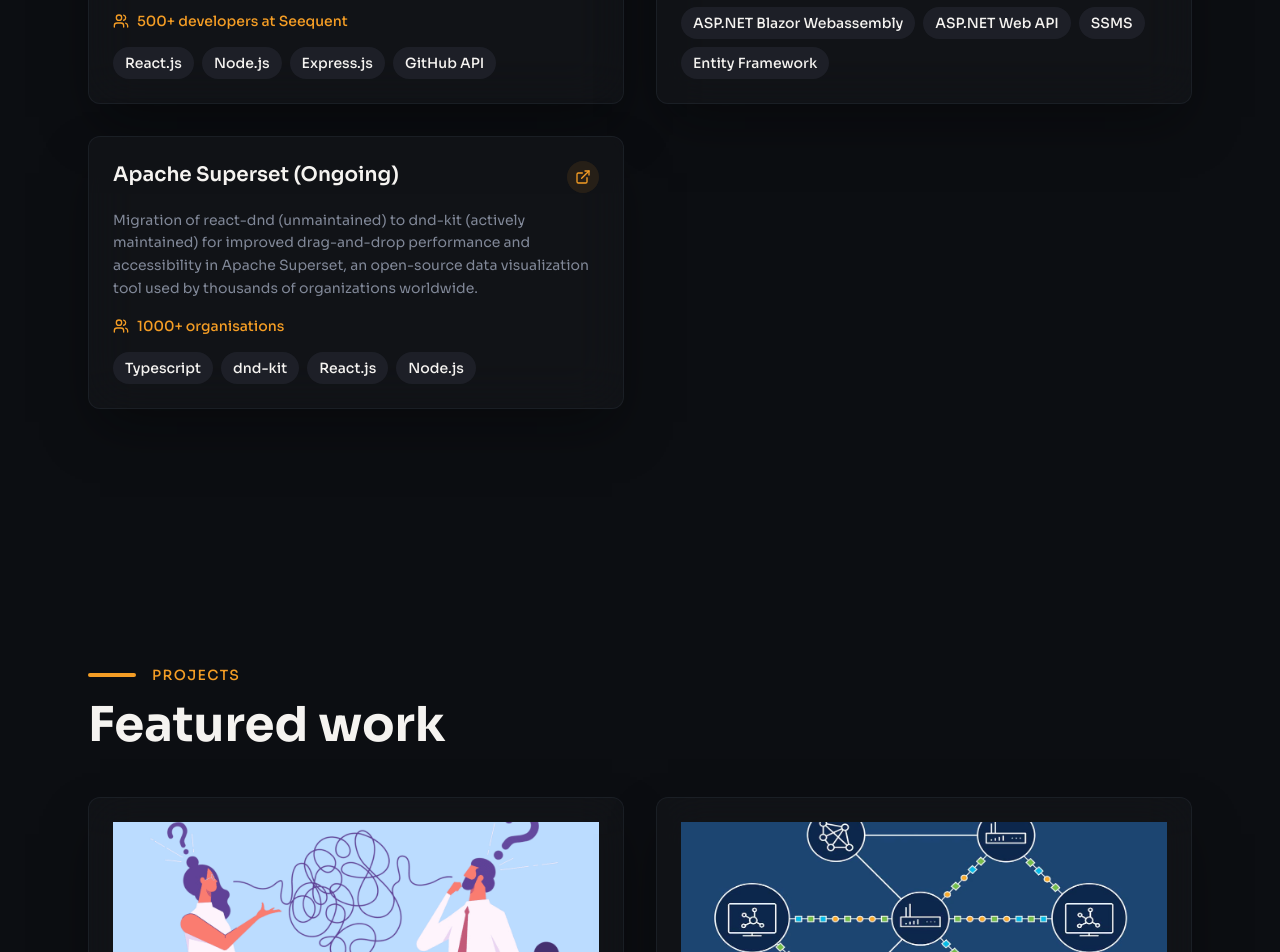
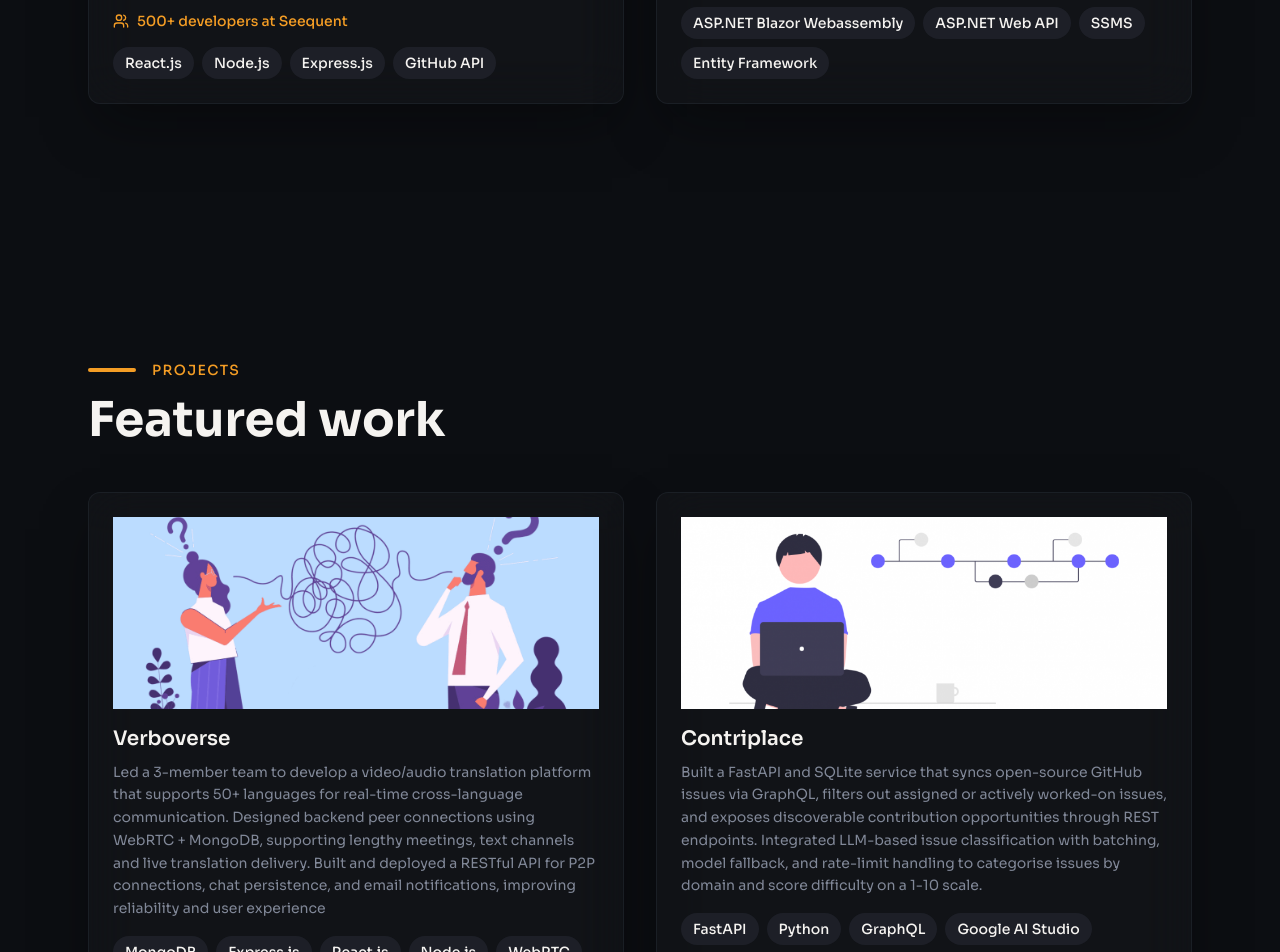
Before and after one commit to rubaizmomin/portfolio, a React (Vite) app: page / in a window 1280 px wide. Shown: the part 6180-7132 px from the top of the page. Built offline with nearby package versions, Linux system fonts and the light colour scheme; the HTML template or start-up script is replaced by a standard one.

Commit message:
new project and new route to get analytics from resume

```diff
--- a/src/App.tsx
+++ b/src/App.tsx
@@ -22,6 +22,7 @@ const App = () => (
         <BrowserRouter>
           <Routes>
             <Route path="/" element={<Index />} />
+            <Route path="/resume" element={<Index />} />
             {/* ADD ALL CUSTOM ROUTES ABOVE THE CATCH-ALL "*" ROUTE */}
             <Route path="*" element={<NotFound />} />
           </Routes>
--- a/src/components/portfolio/ImpactProjectsSection.tsx
+++ b/src/components/portfolio/ImpactProjectsSection.tsx
@@ -1,7 +1,16 @@
 import AnimatedSection from "../AnimatedSection";
 import { ExternalLink, Users } from "lucide-react";
 
-const impactProjects = [
+type Project = {
+  title: string;
+  description: string;
+  impact: string;
+  technologies: string[];
+  liveUrl?: string;
+  liveURL?: string;
+};
+
+const impactProjects: Project[] = [
   {
     title: "GitHub Actions Dashboard",
     description:
@@ -15,15 +24,7 @@ const impactProjects = [
       "A web app that allows developers to configure personalized test suite collection from 100+ test suites and view relevant results from 250,000+ daily test runs, reducing unncessary noise and saving time.",
     impact: "1000+ developers at Kinaxis",
     technologies: ["ASP.NET Blazor Webassembly", "ASP.NET Web API", "SSMS", "Entity Framework"],
-  },
-    {
-    title: "Apache Superset (Ongoing)",
-    description:
-      "Migration of react-dnd (unmaintained) to dnd-kit (actively maintained) for improved drag-and-drop performance and accessibility in Apache Superset, an open-source data visualization tool used by thousands of organizations worldwide.",
-    impact: "1000+ organisations",
-    technologies: ["Typescript", "dnd-kit", "React.js", "Node.js"],
-    liveUrl: "https://github.com/apache/superset/pull/36778"
-  },
+  }
 ];
 
 const ImpactProjectsSection = () => {
--- a/src/components/portfolio/ProjectsSection.tsx
+++ b/src/components/portfolio/ProjectsSection.tsx
@@ -15,6 +15,19 @@ experience`,
     image: "/verboverse.png",
     liveUrl: "",
     githubUrl: "https://github.com/rubaizmomin/project-snack-overflow",
+  },
+    {
+    title: "Contriplace",
+    description:
+      `Built a FastAPI and SQLite service that syncs open-source GitHub issues via GraphQL, filters out assigned or
+actively worked-on issues, and exposes discoverable contribution opportunities through REST endpoints.
+Integrated LLM-based issue classification with batching, model fallback, and rate-limit handling to categorise issues
+by domain and score difficulty on a 1-10 scale.
+`,
+    technologies: ["FastAPI", "Python", "GraphQL", "Google AI Studio", "SQLite"],
+    image: "/contriplace.png",
+    liveUrl: "",
+    githubUrl: "https://github.com/rubaizmomin/contriplace",
   },
   {
     title: "Routing Algorithm Simulator",
```
Also changed, not shown: public/contriplace.png (added).
